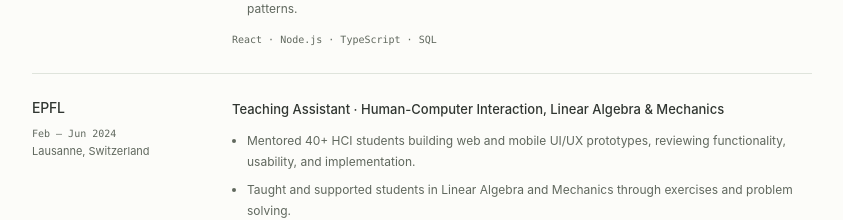
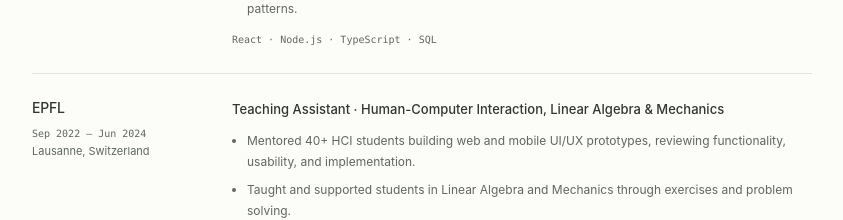
Before and after one commit to annhit29/portfolio, a React (Vite) app: page / in a window 1280 px wide. Shown: the part 2400-2620 px from the top of the page, without its empty margins (418-1261 px from the left). Built offline with nearby package versions, Linux system fonts and the light colour scheme.

Commit message:
improve cv

```diff
--- a/src/data/portfolio.ts
+++ b/src/data/portfolio.ts
@@ -172,7 +172,7 @@ export const experience = [
   {
     company: 'EPFL',
     role: 'Teaching Assistant · Human-Computer Interaction, Linear Algebra & Mechanics',
-    period: 'Feb — Jun 2024',
+    period: 'Sep 2022 — Jun 2024',
     location: 'Lausanne, Switzerland',
     technologies: 'UI/UX · Web & mobile prototyping · Problem solving',
     points: [
```
Also changed, not shown: 1 other file (tests, documents, lock files or other folders).
